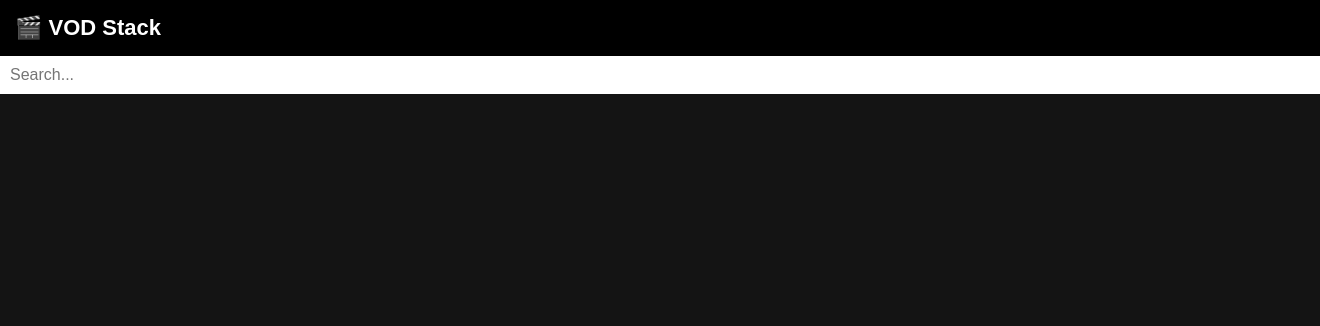
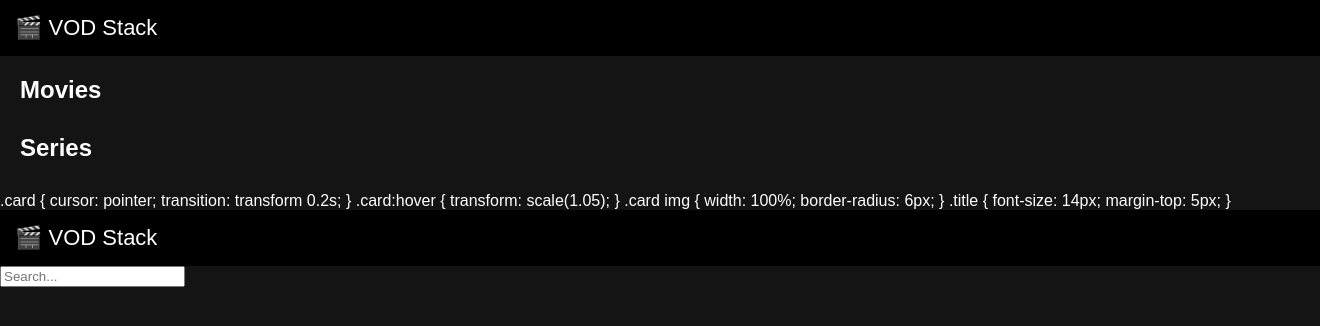
Before and after one commit to oVo-HxBots/vod-stack, a Flask app: page / in a window 1320 px wide; the page is wider, and only the part inside the window is pictured. Shown: the top 326 px of that part. Run offline with Flask 3, Linux system fonts and the light colour scheme; data that the repository does not hold is empty; parts of the project's set-up code (start-up, migrations or seed data) failed here and were passed over.

Commit message:
Update index.html

```diff
--- a/app/templates/index.html
+++ b/app/templates/index.html
@@ -2,6 +2,8 @@
 <html>
 <head>
   <title>VOD Stack</title>
+  <script src="https://cdn.jsdelivr.net/npm/hls.js@latest"></script>
+
   <style>
     body {
       background: #141414;
@@ -13,28 +15,87 @@
     header {
       padding: 15px;
       font-size: 22px;
-      font-weight: bold;
-      background: #000;
+      background: black;
     }
 
-    .search {
-      padding: 10px;
-      width: 100%;
-      border: none;
-      outline: none;
-      font-size: 16px;
+    .row {
+      margin: 20px;
     }
 
-    .container {
-      padding: 20px;
+    .row h2 {
+      margin-bottom: 10px;
     }
 
-    .grid {
-      display: grid;
-      grid-template-columns: repeat(auto-fill, minmax(150px, 1fr));
-      gap: 15px;
+    .scroll {
+      display: flex;
+      overflow-x: auto;
+      gap: 10px;
     }
 
+    .card {
+      min-width: 150px;
+      cursor: pointer;
+      transition: transform 0.2s;
+    }
+
+    .card:hover {
+      transform: scale(1.1);
+    }
+
+    .card img {
+      width: 150px;
+      border-radius: 5px;
+    }
+
+    .scroll::-webkit-scrollbar {
+      display: none;
+    }
+  </style>
+</head>
+
+<body>
+
+<header>🎬 VOD Stack</header>
+
+<div id="content"></div>
+
+<script>
+fetch('/api')
+  .then(res => res.json())
+  .then(data => {
+    renderCategory("Movies", data.movies);
+    renderCategory("Series", data.series);
+  });
+
+function renderCategory(title, items) {
+  const container = document.getElementById('content');
+
+  const row = document.createElement('div');
+  row.className = 'row';
+
+  row.innerHTML = `<h2>${title}</h2><div class="scroll"></div>`;
+
+  const scroll = row.querySelector('.scroll');
+
+  items.forEach(item => {
+    const card = document.createElement('div');
+    card.className = 'card';
+
+    card.innerHTML = `<img src="${item.poster}" />`;
+
+    card.onclick = () => {
+      window.location = "/player?url=" + encodeURIComponent(item.url);
+    };
+
+    scroll.appendChild(card);
+  });
+
+  container.appendChild(row);
+}
+</script>
+
+</body>
+</html>
     .card {
       cursor: pointer;
       transition: transform 0.2s;
```
